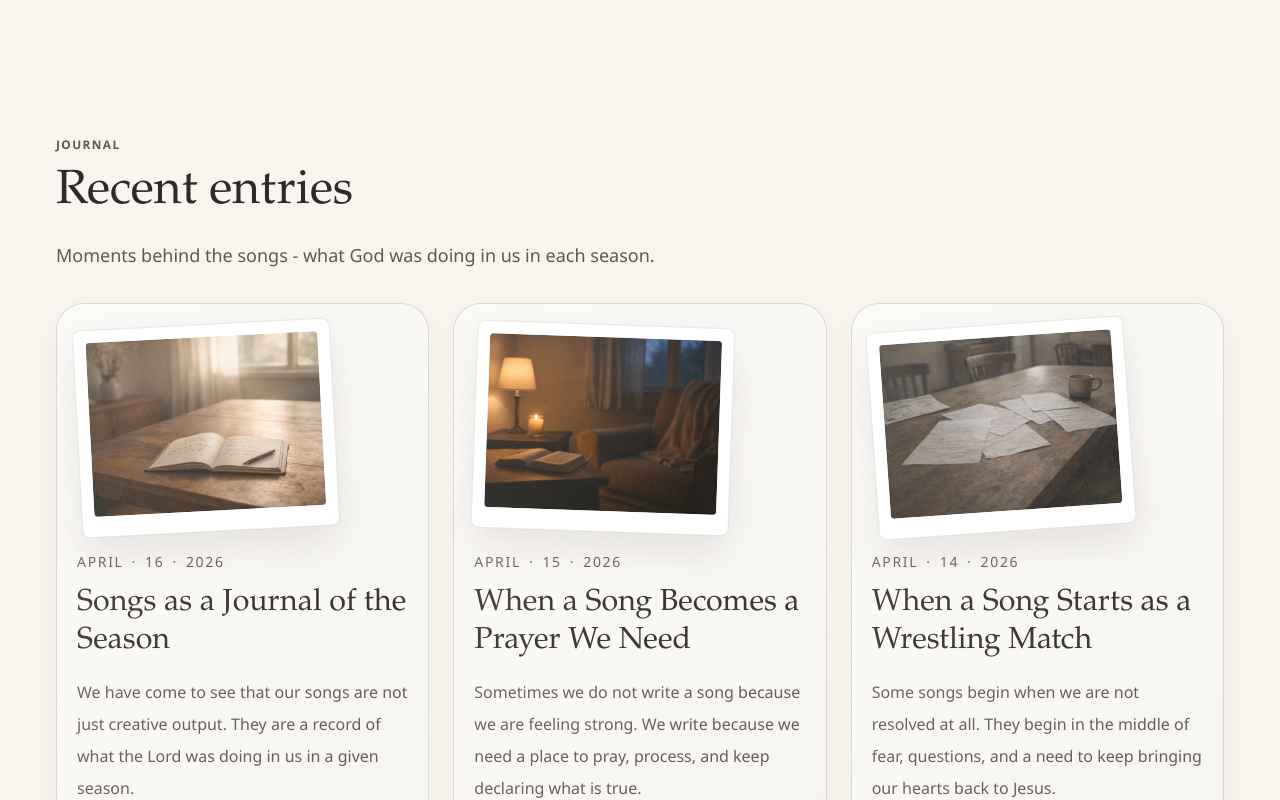
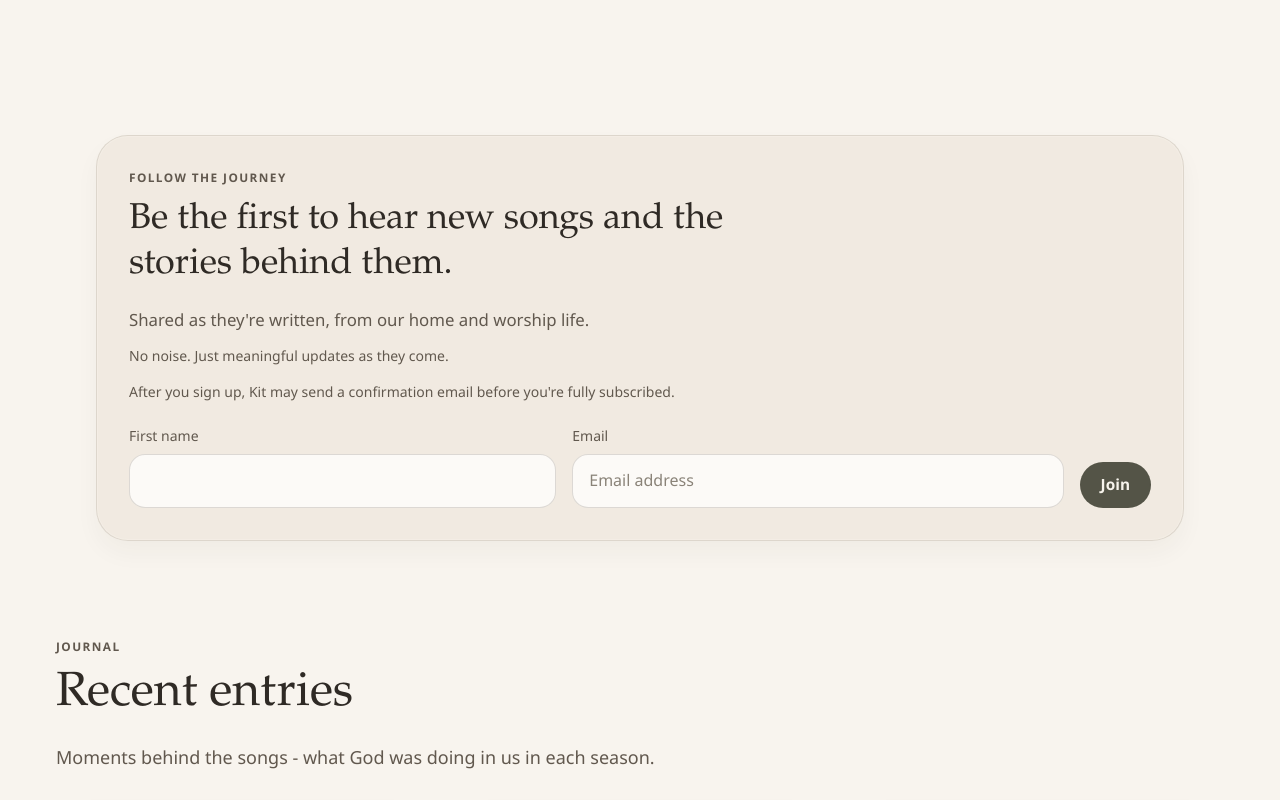
Before and after one commit to alexandergartley/the-gartleys, a Next.js app: page / in a window 1280 px wide. Shown: the part 1840-2640 px from the top of the page. Built offline with nearby package versions, Linux system fonts and the light colour scheme.

Commit message:
Refine homepage follow CTA

```diff
--- a/app/api/follow-along/route.ts
+++ b/app/api/follow-along/route.ts
@@ -43,6 +43,6 @@ export async function POST(request: Request) {
   }
 
   return NextResponse.json({
-    message: "You're in. We'll send new songs and stories as they come."
+    message: "Almost done. Check your email to confirm your subscription."
   });
 }
--- a/app/api/shows/route.ts
+++ b/app/api/shows/route.ts
@@ -34,7 +34,7 @@ export async function POST(request: Request) {
 
   const { error } = await resend.emails.send({
     from,
-    to,
+    to: [to],
     replyTo: email,
     subject: `New booking inquiry from ${name}`,
     text: [
@@ -60,6 +60,7 @@ export async function POST(request: Request) {
   });
 
   if (error) {
+    console.error("Resend booking send failed", error);
     return errorResponse("We couldn't send your message right now. Please email us instead.", 502);
   }
 
--- a/app/page.tsx
+++ b/app/page.tsx
@@ -2,6 +2,7 @@ import Image from "next/image";
 import Link from "next/link";
 
 import { JournalCard } from "@/components/journal-card";
+import { FollowAlongForm } from "@/components/follow-along-form";
 import { MediaEmbed } from "@/components/media-embed";
 import { PageShell } from "@/components/page-shell";
 import { SectionHeading } from "@/components/section-heading";
@@ -123,6 +124,12 @@ export default async function HomePage() {
         </div>
       </section>
 
+      <section className="mt-20 sm:mt-24">
+        <div className="mx-auto max-w-[68rem]">
+          <FollowAlongForm variant="homepage" />
+        </div>
+      </section>
+
       <section className="mt-24">
         <SectionHeading
           eyebrow="Journal"
--- a/components/follow-along-form.tsx
+++ b/components/follow-along-form.tsx
@@ -7,7 +7,7 @@ import { followAlongCopy } from "@/content/site";
 
 type FollowAlongFormProps = {
   compact?: boolean;
-  variant?: "default" | "song";
+  variant?: "default" | "homepage" | "song";
 };
 
 export function FollowAlongForm({ compact = false, variant = "default" }: FollowAlongFormProps) {
@@ -48,8 +48,13 @@ export function FollowAlongForm({ compact = false, variant = "default" }: Follow
   }
 
   const isSongVariant = variant === "song";
-  const sectionClasses = compact ? "rounded-[1.8rem] p-5 sm:p-6" : "rounded-[2rem] p-6 sm:p-9";
-  const contentWidthClasses = compact ? "max-w-[34rem]" : "max-w-2xl";
+  const isHomepageVariant = variant === "homepage";
+  const sectionClasses = compact
+    ? "rounded-[1.8rem] p-5 sm:p-6"
+    : isHomepageVariant
+      ? "rounded-[2rem] p-6 sm:p-8"
+      : "rounded-[2rem] p-6 sm:p-9";
+  const contentWidthClasses = compact ? "max-w-[34rem]" : isHomepageVariant ? "max-w-[38rem]" : "max-w-2xl";
   const headingClasses = compact
     ? "mt-2 font-serif text-[2rem] leading-[1.02] sm:text-[2.35rem]"
     : "mt-3 font-serif text-3xl leading-tight sm:text-4xl";
@@ -58,7 +63,9 @@ export function FollowAlongForm({ compact = false, variant = "default" }: Follow
     : "mt-4 text-base leading-8 text-[var(--muted)] sm:text-[1.05rem]";
   const formClasses = compact
     ? "mt-6 grid gap-4 md:grid-cols-[minmax(0,0.92fr)_minmax(0,1.18fr)_auto] md:gap-3"
-    : "mt-8 grid gap-5 md:grid-cols-[minmax(0,1fr)_minmax(0,1.25fr)_auto] md:gap-4";
+    : isHomepageVariant
+      ? "mt-5 grid gap-5 md:grid-cols-[minmax(0,1fr)_minmax(0,1.15fr)_auto] md:items-end md:gap-4"
+      : "mt-8 grid gap-5 md:grid-cols-[minmax(0,1fr)_minmax(0,1.25fr)_auto] md:gap-4";
   const labelTextClasses = compact
     ? "mb-1.5 block text-[0.8rem] font-medium text-[var(--muted)]"
     : "mb-2 block text-sm font-medium text-[var(--muted)]";
@@ -68,13 +75,31 @@ export function FollowAlongForm({ compact = false, variant = "default" }: Follow
       className={`${sectionClasses} ${
         isSongVariant
           ? "border border-[rgba(77,67,55,0.18)] bg-[rgba(236,227,215,0.72)] shadow-[inset_0_0_0_1px_rgba(255,255,255,0.16)]"
+          : isHomepageVariant
+            ? "border border-[rgba(77,67,55,0.12)] bg-[rgba(236,227,215,0.58)] shadow-[0_12px_24px_rgba(47,42,37,0.04),inset_0_0_0_1px_rgba(255,255,255,0.15)]"
           : "soft-panel"
       }`}
     >
       <div className={contentWidthClasses}>
         {isSongVariant ? <p className="section-eyebrow">Keep Listening</p> : null}
-        <h2 className={headingClasses}>{followAlongCopy.title}</h2>
-        <p className={bodyClasses}>{followAlongCopy.body}</p>
+        {isHomepageVariant ? (
+          <>
+            <p className="section-eyebrow">Follow the Journey</p>
+            <h2 className={headingClasses}>Be the first to hear new songs and the stories behind them.</h2>
+            <p className={bodyClasses}>Shared as they&apos;re written, from our home and worship life.</p>
+            <p className="mt-1.5 text-sm leading-7 text-[var(--muted)]">
+              No noise. Just meaningful updates as they come.
+            </p>
+          </>
+        ) : (
+          <>
+            <h2 className={headingClasses}>{followAlongCopy.title}</h2>
+            <p className={bodyClasses}>{followAlongCopy.body}</p>
+          </>
+        )}
+        <p className={`${isHomepageVariant ? "mt-2" : "mt-3"} text-sm leading-7 text-[var(--muted)]`}>
+          After you sign up, Kit may send a confirmation email before you&apos;re fully subscribed.
+        </p>
       </div>
       <form className={formClasses} onSubmit={handleSubmit}>
         <label className="block">
```
